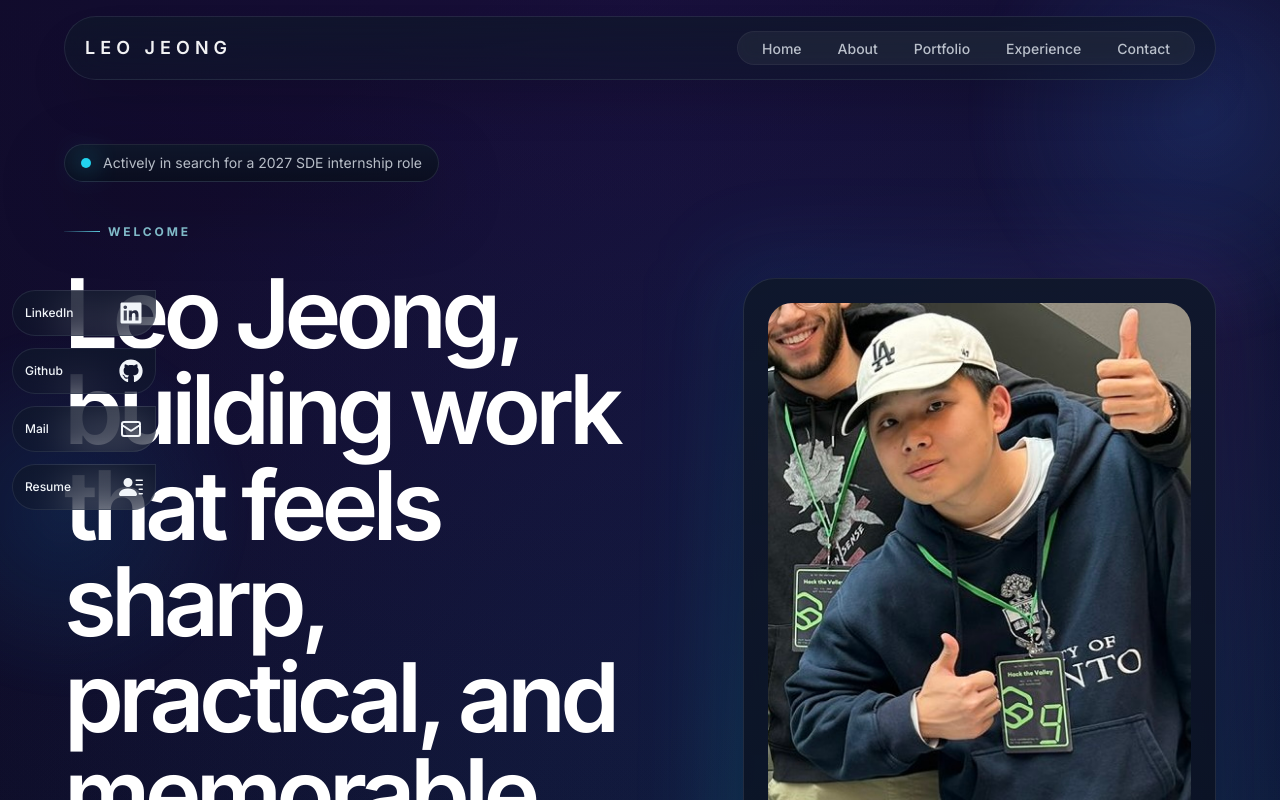
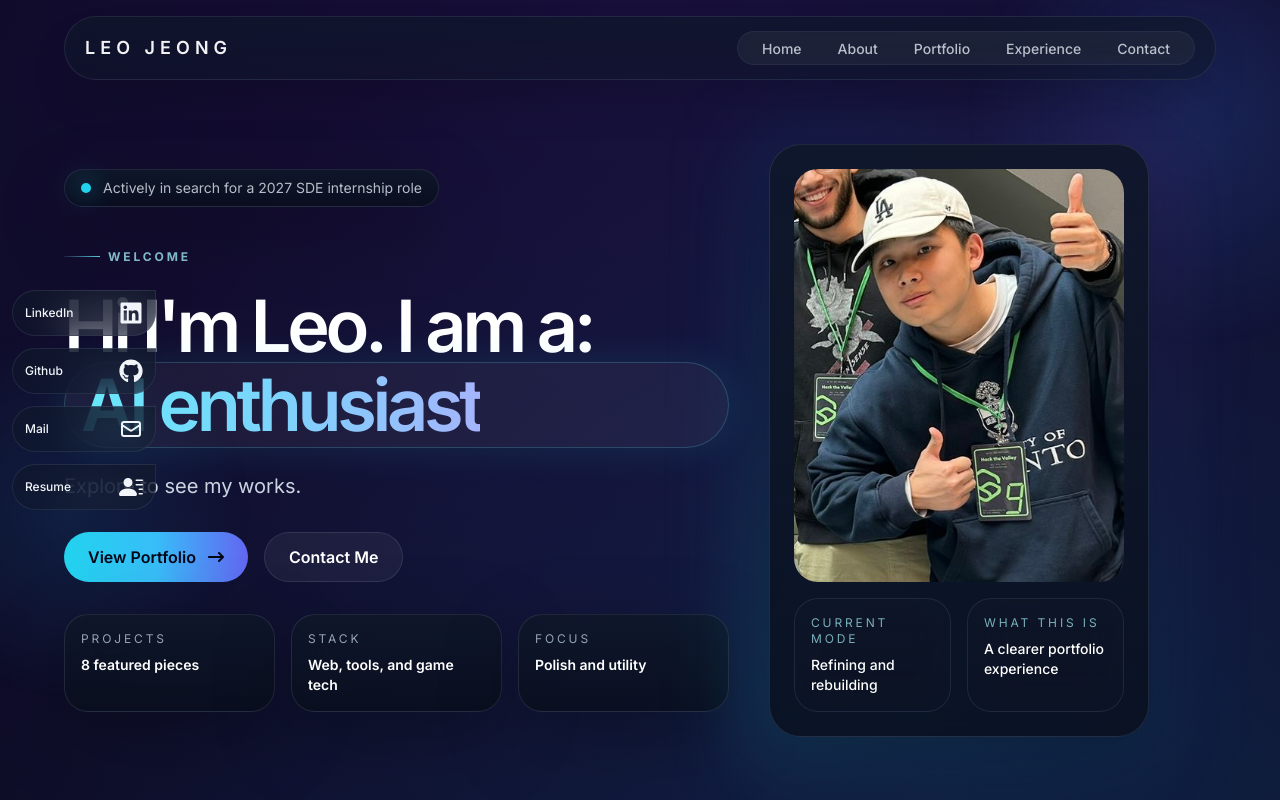
Before and after one commit to triple1566/leo_portfolio, a React (Create React App) app: page / in a window 1280 px wide. Shown: the top 800 px of the page. Built offline with nearby package versions, Linux system fonts and the light colour scheme.

Commit message:
redesigned whole thing

```diff
--- a/src/components/Home.jsx
+++ b/src/components/Home.jsx
@@ -1,11 +1,29 @@
-import React from 'react';
+import React, { useEffect, useState } from 'react';
 import HeroImage from "../assets/heroImage.jpg";
 import { FaArrowRightLong } from "react-icons/fa6";
 import {Link} from 'react-scroll';
 
 
+const roles = ['software engineer', 'AI enthusiast', 'Technical Artist', 'Bookworm'];
+
 
 const Home = () => {
+    const [roleIndex, setRoleIndex] = useState(0);
+    const [isTransitioning, setIsTransitioning] = useState(false);
+
+    useEffect(() => {
+        const intervalId = setInterval(() => {
+            setIsTransitioning(true);
+
+            window.setTimeout(() => {
+                setRoleIndex((currentIndex) => (currentIndex + 1) % roles.length);
+                setIsTransitioning(false);
+            }, 260);
+        }, 5000);
+
+        return () => clearInterval(intervalId);
+    }, []);
+
   return (
         <section name='home' className='section-shell px-4 pb-20 pt-32 sm:px-6 lg:px-8 lg:pt-36'>
             <div className='mx-auto grid max-w-6xl items-center gap-10 lg:grid-cols-[1.15fr_0.85fr]'>
@@ -17,8 +35,15 @@
 
                     <div className='space-y-6'>
                         <p className='section-eyebrow'>Welcome</p>
-                        <h1 className='max-w-3xl text-5xl font-semibold tracking-[-0.06em] text-white sm:text-7xl lg:text-8xl'>
-                            Leo Jeong, building work that feels sharp, practical, and memorable.
+                        <h1 className='max-w-4xl text-4xl font-semibold tracking-[-0.06em] text-white sm:text-6xl lg:text-7xl'>
+                            Hi I&apos;m Leo. I am a:{' '}
+                            <span
+                                className={`inline-flex min-w-[14ch] items-center rounded-full border border-cyan-300/20 bg-white/5 px-4 py-1.5 text-cyan-100 shadow-[0_0_40px_rgba(34,211,238,0.12)] transition-all duration-300 ease-out ${isTransitioning ? 'translate-y-2 scale-[0.98] opacity-0 blur-[6px]' : 'translate-y-0 scale-100 opacity-100 blur-0'}`}
+                            >
+                                <span className='bg-gradient-to-r from-cyan-300 via-sky-300 to-indigo-300 bg-clip-text text-transparent'>
+                                    {roles[roleIndex]}
+                                </span>
+                            </span>
                         </h1>
                         <p className='max-w-2xl text-lg leading-8 text-slate-300 sm:text-xl'>
                             Explore to see my works.
```
